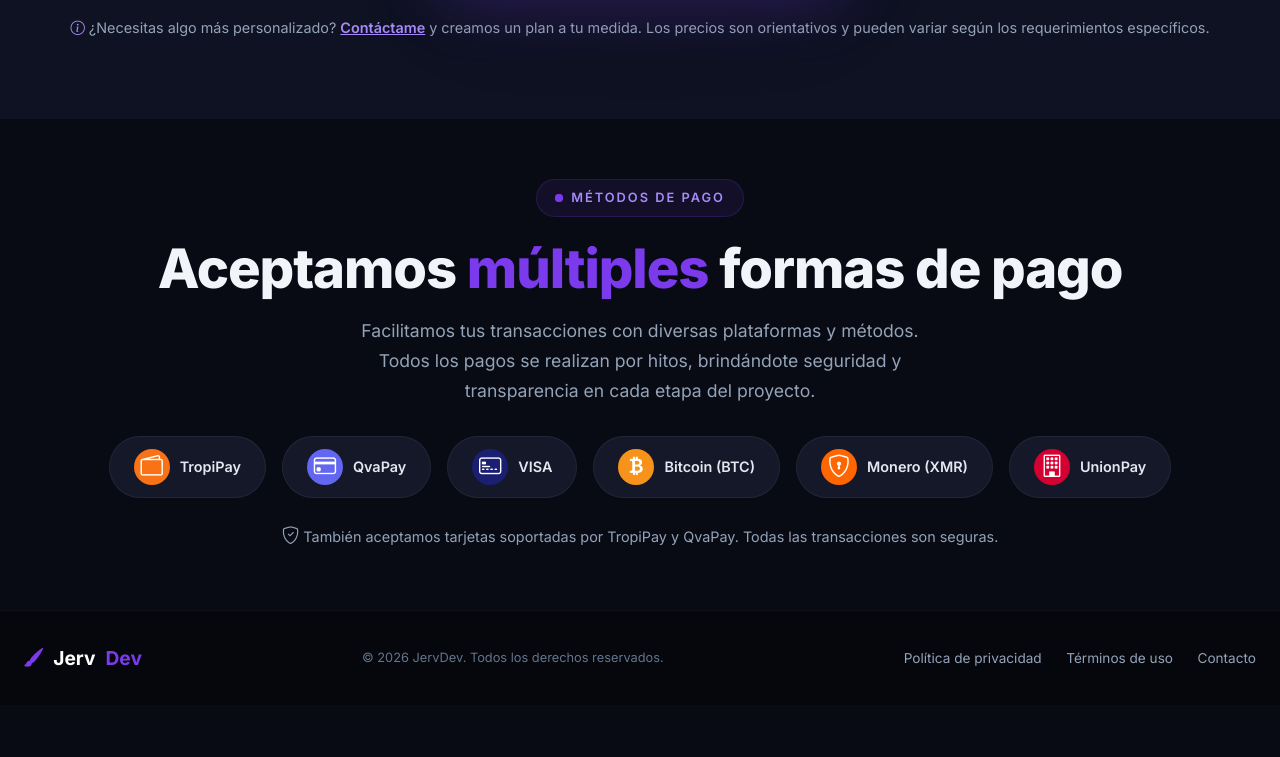
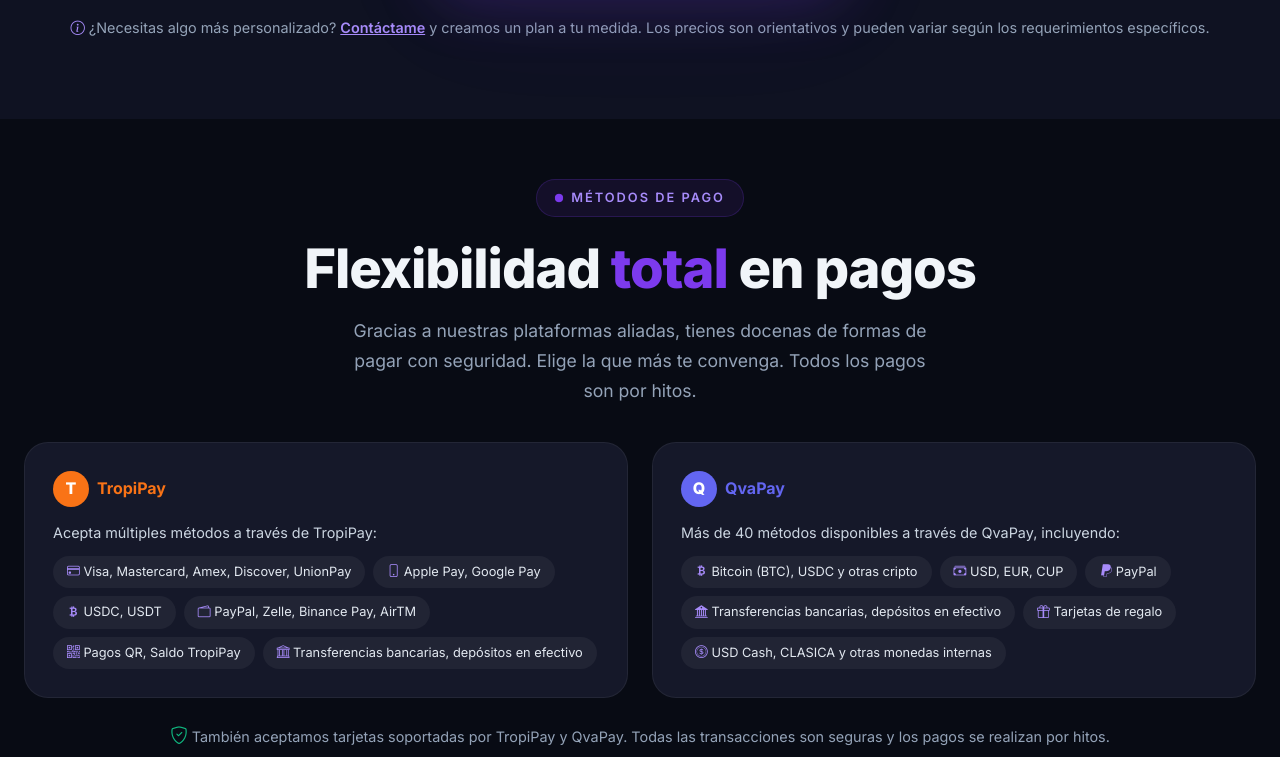
Before and after one commit to alfazentic-studio/alfazentic-studio.github.io, a plain HTML site: page servicios.html in a window 1280 px wide. Shown: the part 2040-2797 px from the top of the page. Before the commit the page ends 2745 px from the top, so only its background shows below. Drawn offline with nearby package versions, Linux system fonts and the light colour scheme.

Commit message:
Update servicios.html

```diff
--- a/servicios.html
+++ b/servicios.html
@@ -55,12 +55,8 @@
             -moz-osx-font-smoothing: grayscale;
             min-height: 100vh;
         }
-        .text-purple {
-            color: var(--purple);
-        }
-        .text-purple-light {
-            color: var(--purple-light);
-        }
+        .text-purple { color: var(--purple); }
+        .text-purple-light { color: var(--purple-light); }
         .section-label {
             display: inline-flex;
             align-items: center;
@@ -85,13 +81,8 @@
             animation: pulse-dot 2s ease-in-out infinite;
         }
         @keyframes pulse-dot {
-            0%,
-            100% {
-                box-shadow: 0 0 0 0 rgba(124, 58, 237, 0.7);
-            }
-            50% {
-                box-shadow: 0 0 0 12px rgba(124, 58, 237, 0);
-            }
+            0%, 100% { box-shadow: 0 0 0 0 rgba(124, 58, 237, 0.7); }
+            50% { box-shadow: 0 0 0 12px rgba(124, 58, 237, 0); }
         }
         .section-title {
             font-weight: 800;
@@ -232,9 +223,7 @@
             color: var(--purple-light);
             font-weight: 600;
         }
-        .navbar-cta {
-            margin-left: 12px;
-        }
+        .navbar-cta { margin-left: 12px; }
         .navbar-cta .btn-primary-glow {
             padding: 10px 22px;
             font-size: 0.9rem;
@@ -254,9 +243,7 @@
             border-radius: 50%;
             transition: var(--transition-fast);
         }
-        .hamburger-btn:hover {
-            background: rgba(255, 255, 255, 0.05);
-        }
+        .hamburger-btn:hover { background: rgba(255, 255, 255, 0.05); }
         .hamburger-line {
             display: block;
             width: 24px;
@@ -266,15 +253,9 @@
             transition: var(--transition-smooth);
             position: absolute;
         }
-        .hamburger-line:nth-child(1) {
-            top: 14px;
-        }
-        .hamburger-line:nth-child(2) {
-            top: 21px;
-        }
-        .hamburger-line:nth-child(3) {
-            top: 28px;
-        }
+        .hamburger-line:nth-child(1) { top: 14px; }
+        .hamburger-line:nth-child(2) { top: 21px; }
+        .hamburger-line:nth-child(3) { top: 28px; }
         .hamburger-btn.open .hamburger-line:nth-child(1) {
             top: 21px;
             transform: rotate(45deg);
@@ -321,9 +302,7 @@
             box-shadow: -10px 0 40px rgba(0, 0, 0, 0.5);
             overflow-y: auto;
         }
-        .mobile-menu.open {
-            right: 0;
-        }
+        .mobile-menu.open { right: 0; }
         .mobile-menu a {
             display: block;
             color: #e2e8f0;
@@ -344,9 +323,7 @@
             color: var(--purple-light);
             font-weight: 700;
         }
-        .mobile-menu .mobile-cta {
-            margin-top: 20px;
-        }
+        .mobile-menu .mobile-cta { margin-top: 20px; }
         .mobile-menu .mobile-cta .btn-primary-glow {
             width: 100%;
             justify-content: center;
@@ -425,10 +402,7 @@
             color: #fff;
             box-shadow: 0 8px 25px rgba(124, 58, 237, 0.4);
         }
-        .service-detail-card h4 {
-            font-weight: 700;
-            font-size: 1.15rem;
-        }
+        .service-detail-card h4 { font-weight: 700; font-size: 1.15rem; }
         .service-detail-card p {
             color: #94a3b8;
             font-size: 0.9rem;
@@ -610,65 +584,12 @@
             margin: 0 auto;
             padding: 0 24px;
         }
-        .payment-methods-grid {
-            display: flex;
-            flex-wrap: wrap;
-            gap: 16px;
-            justify-content: center;
-            margin-top: 30px;
-        }
-        .payment-badge {
-            display: flex;
-            align-items: center;
-            gap: 10px;
-            background: var(--bg-surface);
-            border: 1px solid var(--border-subtle);
-            border-radius: 50px;
-            padding: 12px 24px;
-            color: #e2e8f0;
-            font-weight: 600;
-            font-size: 0.9rem;
-            transition: var(--transition-smooth);
-            cursor: default;
-        }
-        .payment-badge:hover {
-            border-color: rgba(124, 58, 237, 0.4);
-            box-shadow: 0 8px 25px rgba(124, 58, 237, 0.15);
-            transform: translateY(-3px);
-        }
-        .payment-badge .pay-icon {
-            font-size: 1.4rem;
-            width: 36px;
-            height: 36px;
-            border-radius: 50%;
-            display: flex;
-            align-items: center;
-            justify-content: center;
-            flex-shrink: 0;
-        }
-        .pay-tropipay {
-            background: #f97316;
-            color: #fff;
-        }
-        .pay-qvapay {
-            background: #6366f1;
-            color: #fff;
-        }
-        .pay-visa {
-            background: #1a1f71;
-            color: #fff;
-        }
-        .pay-bitcoin {
-            background: #f7931a;
-            color: #fff;
-        }
-        .pay-monero {
-            background: #ff6600;
-            color: #fff;
-        }
-        .pay-unionpay {
-            background: #d50032;
-            color: #fff;
+        .payment-platforms-grid {
+            display: grid;
+            grid-template-columns: 1fr 1fr;
+            gap: 24px;
+            margin-top: 36px;
+            align-items: start;
         }
         .footer-section {
             background: #05070d;
@@ -703,54 +624,22 @@
             transition: var(--transition-fast);
             margin-left: 20px;
         }
-        .footer-links a:hover {
-            color: var(--purple-light);
-        }
-        .footer-copy {
-            color: #64748b;
-            font-size: 0.8rem;
-        }
+        .footer-links a:hover { color: var(--purple-light); }
+        .footer-copy { color: #64748b; font-size: 0.8rem; }
         @media (max-width: 992px) {
-            .navbar-links {
-                display: none;
-            }
-            .navbar-cta {
-                display: none;
-            }
-            .hamburger-btn {
-                display: flex;
-            }
-            .pricing-card.featured {
-                transform: scale(1);
-            }
-            .pricing-card.featured:hover {
-                transform: translateY(-10px);
-            }
-            .section-title {
-                font-size: 2rem;
-            }
+            .navbar-links { display: none; }
+            .navbar-cta { display: none; }
+            .hamburger-btn { display: flex; }
+            .pricing-card.featured { transform: scale(1); }
+            .pricing-card.featured:hover { transform: translateY(-10px); }
+            .section-title { font-size: 2rem; }
+            .payment-platforms-grid { grid-template-columns: 1fr; }
         }
         @media (max-width: 600px) {
-            .pricing-grid {
-                grid-template-columns: 1fr;
-            }
-            .services-detail-grid {
-                grid-template-columns: 1fr;
-            }
-            .payment-methods-grid {
-                gap: 10px;
-            }
-            .payment-badge {
-                padding: 10px 16px;
-                font-size: 0.8rem;
-            }
-            .footer-grid {
-                flex-direction: column;
-                text-align: center;
-            }
-            .footer-links a {
-                margin: 0 10px;
-            }
+            .pricing-grid { grid-template-columns: 1fr; }
+            .services-detail-grid { grid-template-columns: 1fr; }
+            .footer-grid { flex-direction: column; text-align: center; }
+            .footer-links a { margin: 0 10px; }
         }
     </style>
 </head>
@@ -910,19 +799,37 @@
         <div class="container">
             <div style="text-align:center;">
                 <span class="section-label">Métodos de pago</span>
-                <h2 class="section-title">Aceptamos <span class="text-purple">múltiples</span> formas de pago</h2>
-                <p class="section-subtitle" style="margin:0 auto;">Facilitamos tus transacciones con diversas plataformas y métodos. Todos los pagos se realizan por hitos, brindándote seguridad y transparencia en cada etapa del proyecto.</p>
+                <h2 class="section-title">Flexibilidad <span class="text-purple">total</span> en pagos</h2>
+                <p class="section-subtitle" style="margin:0 auto;">Gracias a nuestras plataformas aliadas, tienes docenas de formas de pagar con seguridad. Elige la que más te convenga. Todos los pagos son por hitos.</p>
             </div>
-            <div class="payment-methods-grid">
-                <div class="payment-badge"><span class="pay-icon pay-tropipay"><i class="bi bi-wallet2"></i></span> TropiPay</div>
-                <div class="payment-badge"><span class="pay-icon pay-qvapay"><i class="bi bi-credit-card"></i></span> QvaPay</div>
-                <div class="payment-badge"><span class="pay-icon pay-visa"><i class="bi bi-credit-card-2-front"></i></span> VISA</div>
-                <div class="payment-badge"><span class="pay-icon pay-bitcoin"><i class="bi bi-currency-bitcoin"></i></span> Bitcoin (BTC)</div>
-                <div class="payment-badge"><span class="pay-icon pay-monero"><i class="bi bi-shield-lock"></i></span> Monero (XMR)</div>
-                <div class="payment-badge"><span class="pay-icon pay-unionpay"><i class="bi bi-building"></i></span> UnionPay</div>
+            <div class="payment-platforms-grid">
+                <div style="background:var(--bg-surface); border:1px solid var(--border-subtle); border-radius:var(--radius-xl); padding:28px;">
+                    <h4 style="font-weight:700; color:#f97316; display:flex; align-items:center; gap:8px; margin-bottom:14px;"><span style="display:inline-flex; width:36px; height:36px; border-radius:50%; background:#f97316; color:#fff; align-items:center; justify-content:center; font-weight:800;">T</span> TropiPay</h4>
+                    <p style="color:#cbd5e1; font-size:0.9rem; margin-bottom:12px;">Acepta múltiples métodos a través de TropiPay:</p>
+                    <ul style="list-style:none; display:flex; flex-wrap:wrap; gap:8px; padding:0;">
+                        <li style="background:rgba(255,255,255,0.05); padding:6px 14px; border-radius:50px; font-size:0.8rem; color:#e2e8f0;"><i class="bi bi-credit-card text-purple-light me-1"></i> Visa, Mastercard, Amex, Discover, UnionPay</li>
+                        <li style="background:rgba(255,255,255,0.05); padding:6px 14px; border-radius:50px; font-size:0.8rem; color:#e2e8f0;"><i class="bi bi-phone text-purple-light me-1"></i> Apple Pay, Google Pay</li>
+                        <li style="background:rgba(255,255,255,0.05); padding:6px 14px; border-radius:50px; font-size:0.8rem; color:#e2e8f0;"><i class="bi bi-currency-bitcoin text-purple-light me-1"></i> USDC, USDT</li>
+                        <li style="background:rgba(255,255,255,0.05); padding:6px 14px; border-radius:50px; font-size:0.8rem; color:#e2e8f0;"><i class="bi bi-wallet2 text-purple-light me-1"></i> PayPal, Zelle, Binance Pay, AirTM</li>
+                        <li style="background:rgba(255,255,255,0.05); padding:6px 14px; border-radius:50px; font-size:0.8rem; color:#e2e8f0;"><i class="bi bi-qr-code text-purple-light me-1"></i> Pagos QR, Saldo TropiPay</li>
+                        <li style="background:rgba(255,255,255,0.05); padding:6px 14px; border-radius:50px; font-size:0.8rem; color:#e2e8f0;"><i class="bi bi-bank text-purple-light me-1"></i> Transferencias bancarias, depósitos en efectivo</li>
+                    </ul>
+                </div>
+                <div style="background:var(--bg-surface); border:1px solid var(--border-subtle); border-radius:var(--radius-xl); padding:28px;">
+                    <h4 style="font-weight:700; color:#6366f1; display:flex; align-items:center; gap:8px; margin-bottom:14px;"><span style="display:inline-flex; width:36px; height:36px; border-radius:50%; background:#6366f1; color:#fff; align-items:center; justify-content:center; font-weight:800;">Q</span> QvaPay</h4>
+                    <p style="color:#cbd5e1; font-size:0.9rem; margin-bottom:12px;">Más de 40 métodos disponibles a través de QvaPay, incluyendo:</p>
+                    <ul style="list-style:none; display:flex; flex-wrap:wrap; gap:8px; padding:0;">
+                        <li style="background:rgba(255,255,255,0.05); padding:6px 14px; border-radius:50px; font-size:0.8rem; color:#e2e8f0;"><i class="bi bi-currency-bitcoin text-purple-light me-1"></i> Bitcoin (BTC), USDC y otras cripto</li>
+                        <li style="background:rgba(255,255,255,0.05); padding:6px 14px; border-radius:50px; font-size:0.8rem; color:#e2e8f0;"><i class="bi bi-cash-stack text-purple-light me-1"></i> USD, EUR, CUP</li>
+                        <li style="background:rgba(255,255,255,0.05); padding:6px 14px; border-radius:50px; font-size:0.8rem; color:#e2e8f0;"><i class="bi bi-paypal text-purple-light me-1"></i> PayPal</li>
+                        <li style="background:rgba(255,255,255,0.05); padding:6px 14px; border-radius:50px; font-size:0.8rem; color:#e2e8f0;"><i class="bi bi-bank2 text-purple-light me-1"></i> Transferencias bancarias, depósitos en efectivo</li>
+                        <li style="background:rgba(255,255,255,0.05); padding:6px 14px; border-radius:50px; font-size:0.8rem; color:#e2e8f0;"><i class="bi bi-gift text-purple-light me-1"></i> Tarjetas de regalo</li>
+                        <li style="background:rgba(255,255,255,0.05); padding:6px 14px; border-radius:50px; font-size:0.8rem; color:#e2e8f0;"><i class="bi bi-coin text-purple-light me-1"></i> USD Cash, CLASICA y otras monedas internas</li>
+                    </ul>
+                </div>
             </div>
-            <div style="text-align:center;margin-top:24px;color:#94a3b8;font-size:0.9rem;">
-                <i class="bi bi-shield-check text-emerald" style="font-size:1.1rem;"></i> También aceptamos tarjetas soportadas por TropiPay y QvaPay. Todas las transacciones son seguras.
+            <div style="text-align:center; margin-top:24px; color:#94a3b8; font-size:0.9rem;">
+                <i class="bi bi-shield-check" style="color:#10b981; font-size:1.1rem;"></i> También aceptamos tarjetas soportadas por TropiPay y QvaPay. Todas las transacciones son seguras y los pagos se realizan por hitos.
             </div>
         </div>
     </section>
@@ -945,37 +852,19 @@
             const mobileMenu = document.getElementById('mobileMenu');
             const mobileOverlay = document.getElementById('mobileOverlay');
             const body = document.body;
-
-            function openMenu() {
-                hamburgerBtn.classList.add('open');
-                mobileMenu.classList.add('open');
-                mobileOverlay.classList.add('open');
-                body.style.overflow = 'hidden';
-            }
-
-            function closeMenu() {
-                hamburgerBtn.classList.remove('open');
-                mobileMenu.classList.remove('open');
-                mobileOverlay.classList.remove('open');
-                body.style.overflow = '';
-            }
-
+            function openMenu() { hamburgerBtn.classList.add('open'); mobileMenu.classList.add('open'); mobileOverlay.classList.add('open'); body.style.overflow = 'hidden'; }
+            function closeMenu() { hamburgerBtn.classList.remove('open'); mobileMenu.classList.remove('open'); mobileOverlay.classList.remove('open'); body.style.overflow = ''; }
             function toggleMenu() { if (mobileMenu.classList.contains('open')) { closeMenu(); } else { openMenu(); } }
             hamburgerBtn.addEventListener('click', toggleMenu);
             mobileOverlay.addEventListener('click', closeMenu);
-            document.querySelectorAll('#mobileMenu a').forEach(function(link) { link.addEventListener('click', function() {
-                    setTimeout(closeMenu, 150); }); });
+            document.querySelectorAll('#mobileMenu a').forEach(function(link) { link.addEventListener('click', function() { setTimeout(closeMenu, 150); }); });
             let touchStartX = 0;
             mobileMenu.addEventListener('touchstart', function(e) { touchStartX = e.touches[0].clientX; }, { passive: true });
-            mobileMenu.addEventListener('touchend', function(e) { const touchEndX = e.changedTouches[0].clientX; if (
-                    touchEndX - touchStartX > 60) { closeMenu(); } });
+            mobileMenu.addEventListener('touchend', function(e) { const touchEndX = e.changedTouches[0].clientX; if (touchEndX - touchStartX > 60) { closeMenu(); } });
             document.addEventListener('keydown', function(e) { if (e.key === 'Escape') closeMenu(); });
             const navbar = document.getElementById('navbar');
             let lastScrollY = 0;
-            window.addEventListener('scroll', function() { const scrollY = window.scrollY; if (scrollY > 100 && scrollY >
-                    lastScrollY) { navbar.style.transform = 'translateY(-100%)'; } else { navbar.style.transform =
-                        'translateY(0)'; }
-                lastScrollY = scrollY; }, { passive: true });
+            window.addEventListener('scroll', function() { const scrollY = window.scrollY; if (scrollY > 100 && scrollY > lastScrollY) { navbar.style.transform = 'translateY(-100%)'; } else { navbar.style.transform = 'translateY(0)'; } lastScrollY = scrollY; }, { passive: true });
         })();
     </script>
 </body>
```
